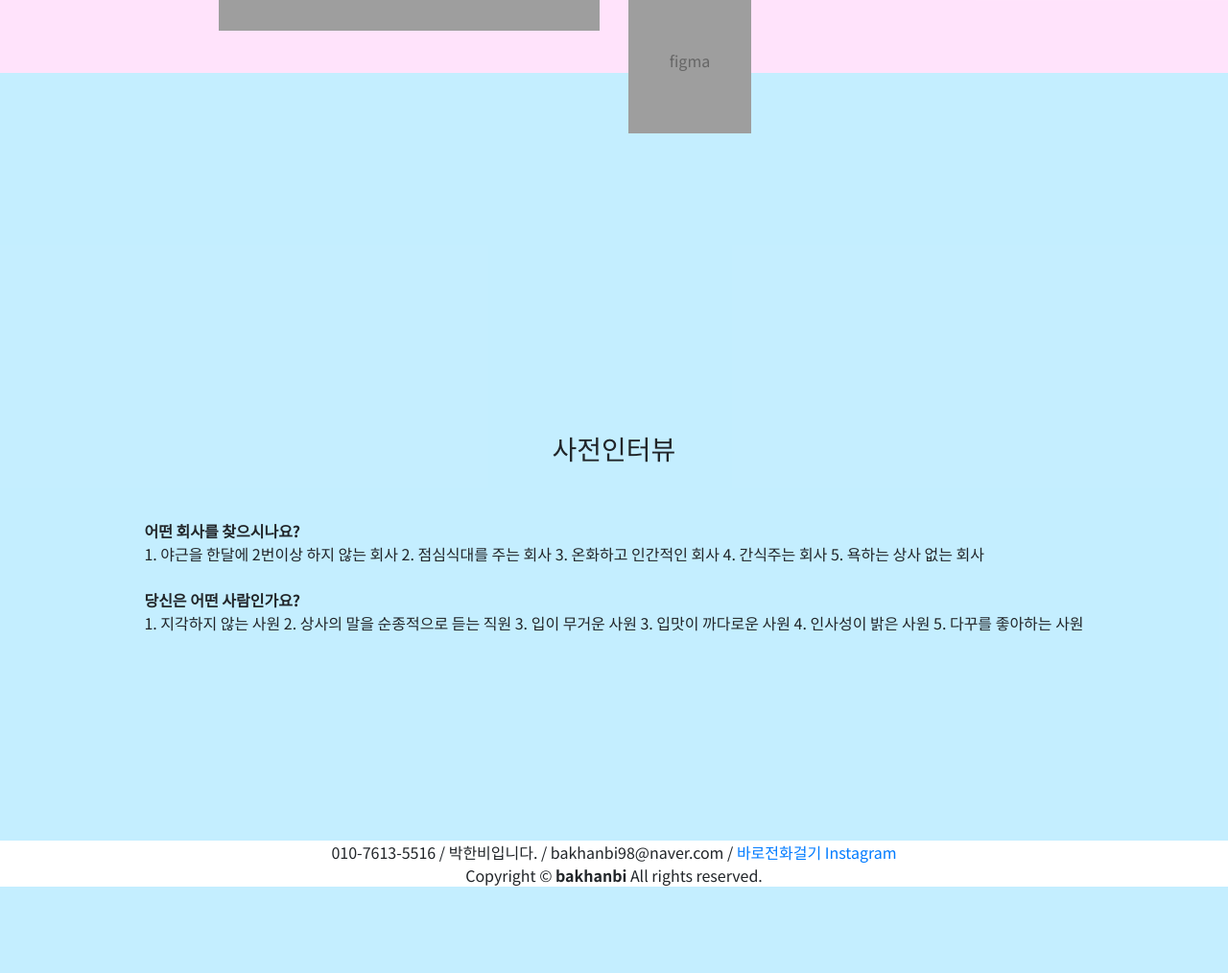
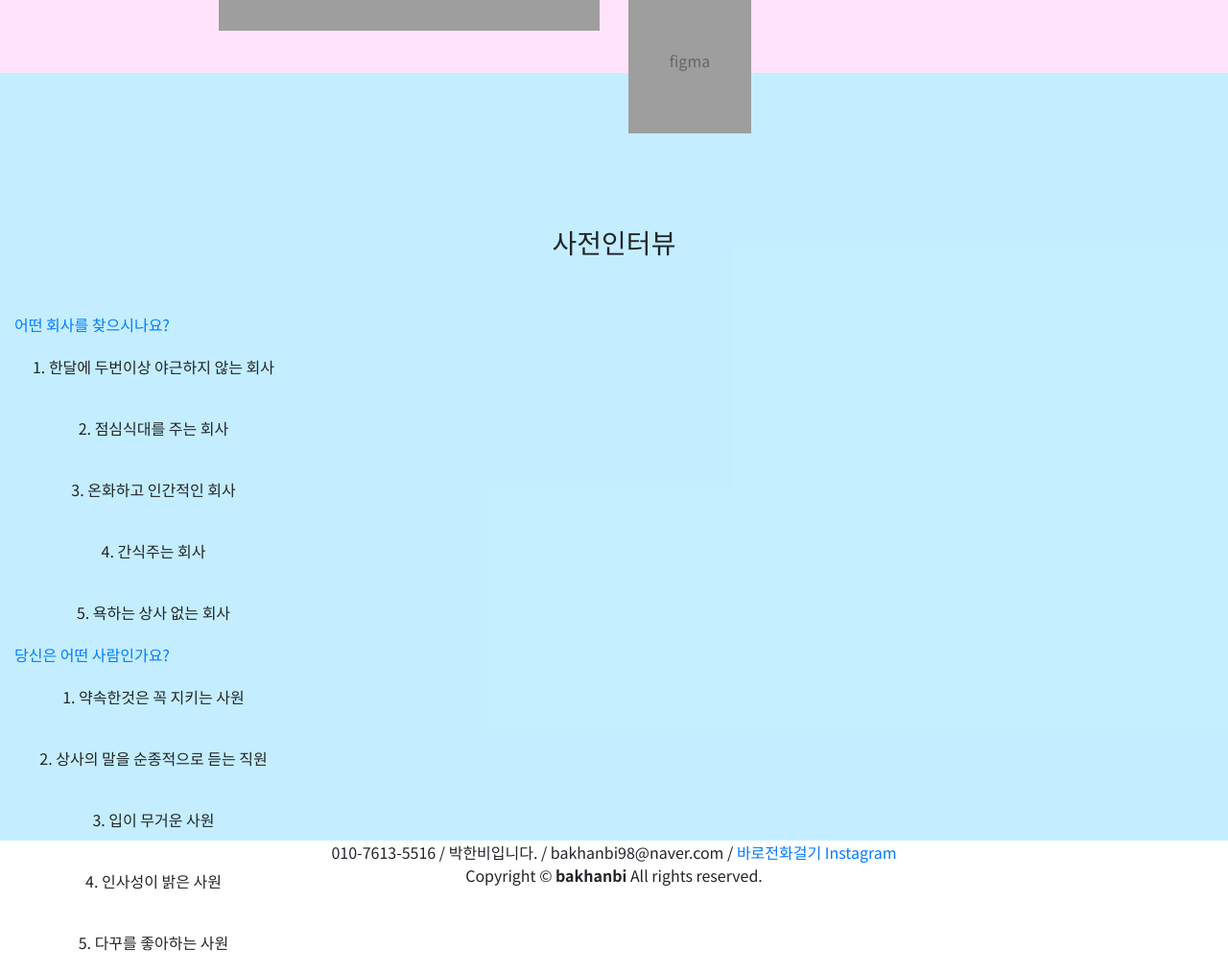
Before and after one commit to hanbi5516/portfolio, a PHP site: page / in a window 1280 px wide. Shown: the part 1524-2538 px from the top of the page at 96% size. Before the commit the page ends 2448 px from the top, so only its background shows below. Run offline with PHP 8.4, Linux system fonts and the light colour scheme; some libraries are stand-ins or nearby versions; some web fonts are replaced; grey boxes are pictures that could not be loaded.

Commit message:
0824_사전인터뷰

```diff
--- a/hanbi/css/style.css
+++ b/hanbi/css/style.css
@@ -135,8 +135,8 @@ ul,ol,dl,dd,dt{ list-style: none; margin: 0; padding: 0;}
 #main .bar4{
     position: relative;
     width: 100%;
-    margin-left: 5em;
-    margin-right: 5em;
+    /* margin-left: 3em;
+    margin-right: 3em; */
 }
 
 #main .bar1::before,
@@ -162,7 +162,7 @@ z-index: 1;
     width: 100%;
 }
 #main .bar3:hover::before{
-    width: 80%;
+    width: 90%;
 }
 #main .bar4:hover::before{
     width: 100%;
@@ -216,7 +216,10 @@ line-height: 40px;
 
 /* bg3 */
 
-
+.bg ul li{
+    display: inline;
+    margin: 20px 0;
+}
 
 
 
--- a/index.html
+++ b/index.html
@@ -148,7 +148,7 @@
                                     </div>
                                 </div>
                                 <div class="bar3">
-                                    <span>80%</span>
+                                    <span>90%</span>
                                 </div>
                             </div>
                             <div class="d-md-flex justify-content-md-center align-items-md-center">
@@ -168,31 +168,35 @@
                 </div>
             </div>
 
-            <div id="preinterview" class="bg3 d-flex justify-content-around align-items-center">
+            <div id="preinterview" class="bg3">
                 <div class="bg">
                     <h3 class="bg3_title text-center pb-5">사전인터뷰</h3>
-                    <dl>
-                        <dt>어떤 회사를 찾으시나요?</dt>
-                        <dd>
-                            1. 야근을 한달에 2번이상 하지 않는 회사
-                            2. 점심식대를 주는 회사
-                            3. 온화하고 인간적인 회사
-                            4. 간식주는 회사
-                            5. 욕하는 상사 없는 회사
-                        </dd><br>
-                        <dt>당신은 어떤 사람인가요?</dt>
-                        <dd>
-                            1. 지각하지 않는 사원
-                            2. 상사의 말을 순종적으로 듣는 직원
-                            3. 입이 무거운 사원
-                            3. 입맛이 까다로운 사원
-                            4. 인사성이 밝은 사원
-                            5. 다꾸를 좋아하는 사원
-                        </dd>
-                    </dl>
+                    <ul class="col-md-3">
+                        <li>
+                            <a href="">어떤 회사를 찾으시나요?</a>
+                            <ul class="d-md-flex flex-md-column align-items-md-center">
+                                <li>1. 한달에 두번이상 야근하지 않는 회사</li>
+                                <li>2. 점심식대를 주는 회사</li>
+                                <li>3. 온화하고 인간적인 회사</li>
+                                <li>4. 간식주는 회사</li>
+                                <li>5. 욕하는 상사 없는 회사</li>
+                            </ul>
+                        </li>
+                    </ul>
+                    <ul class="col-md-3">
+                        <li>
+                            <a href="">당신은 어떤 사람인가요?</a>
+                            <ul class="d-md-flex flex-md-column align-items-md-center">
+                                <li>1. 약속한것은 꼭 지키는 사원</li>
+                                <li>2. 상사의 말을 순종적으로 듣는 직원</li>
+                                <li>3. 입이 무거운 사원</li>
+                                <li>4. 인사성이 밝은 사원</li>
+                                <li>5. 다꾸를 좋아하는 사원</li>
+                            </ul>
+                        </li>
+                    </ul>
                 </div>
             </div>
-
         </section>
 
         <footer id="ft" class="d-flex justify-content-center">
```
